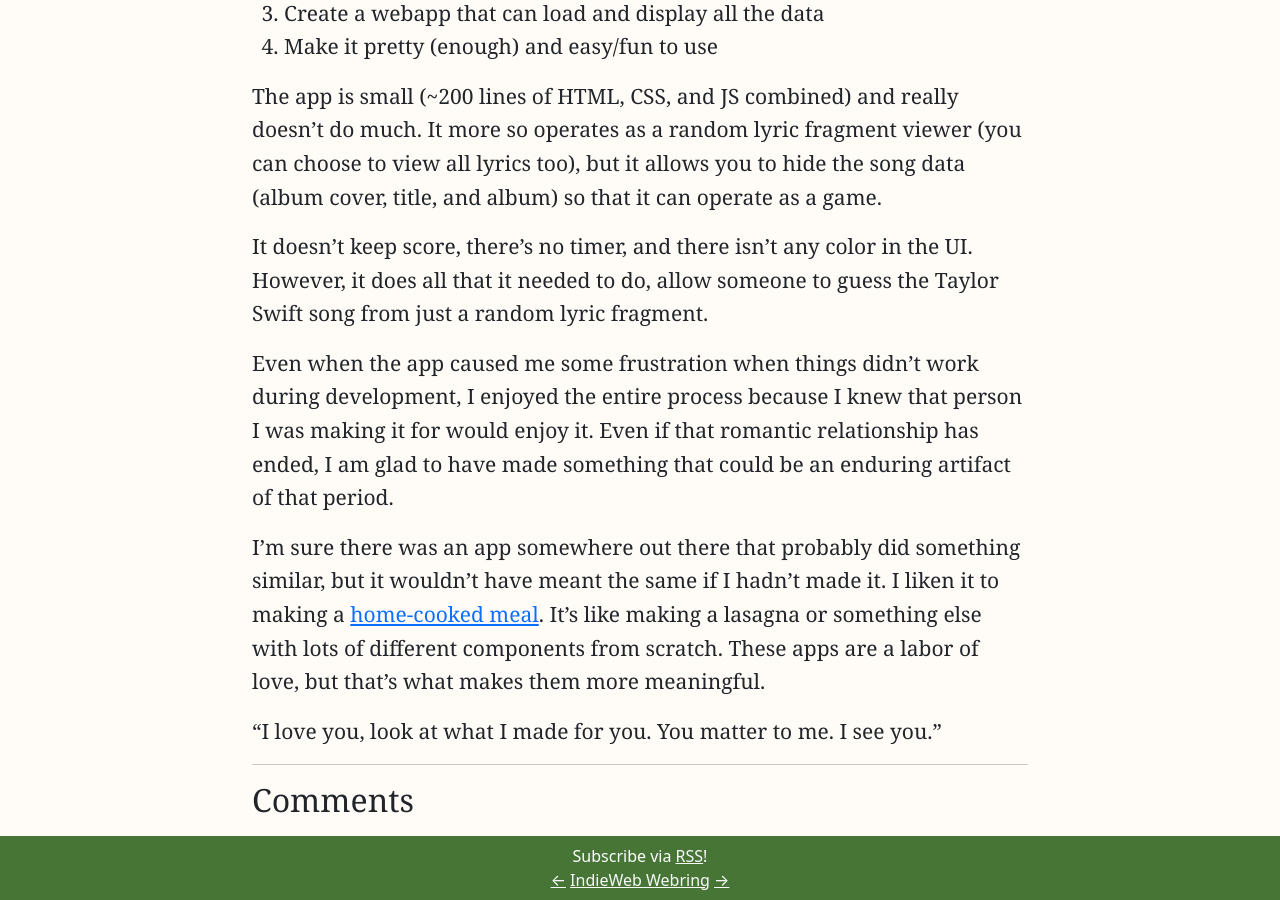
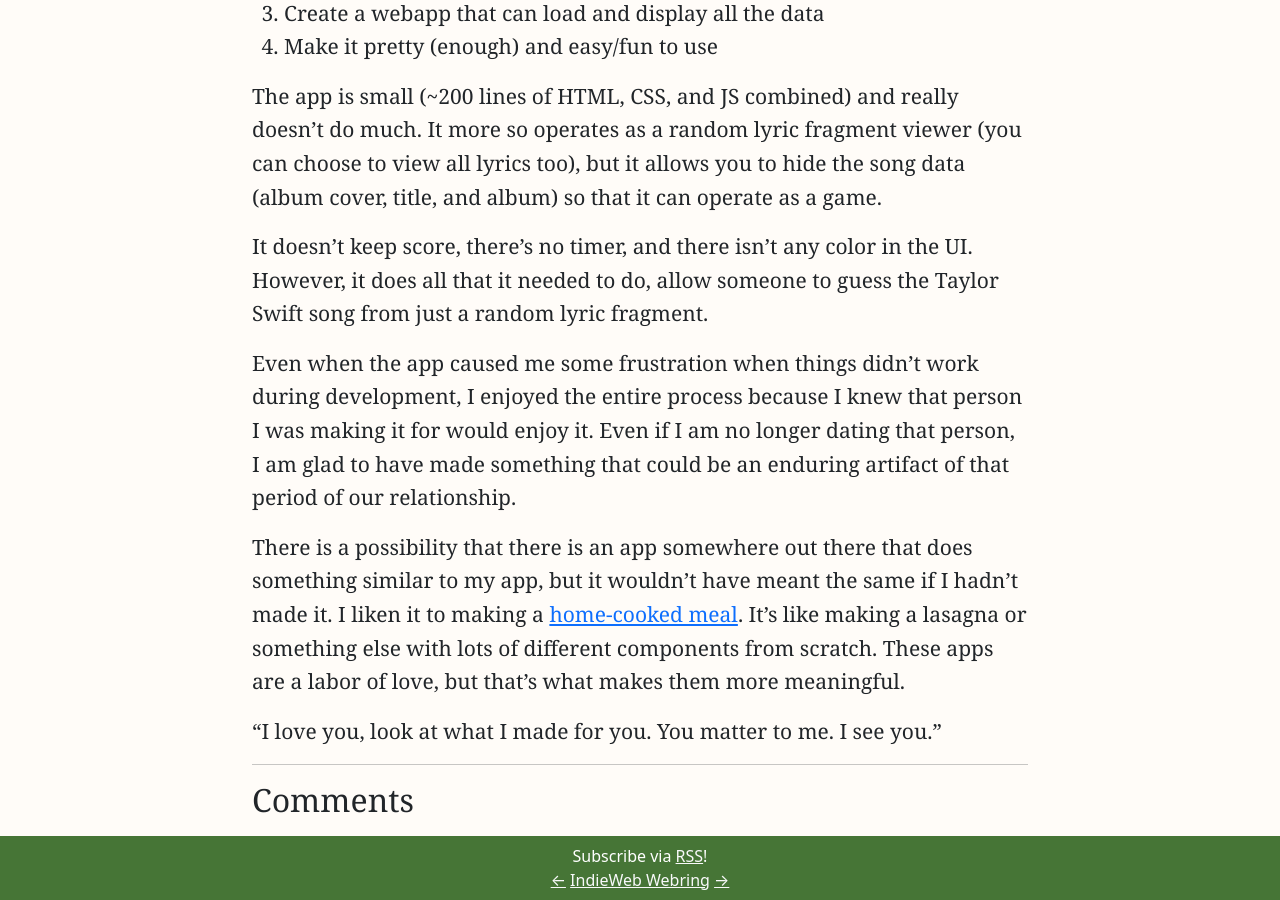
Before and after one commit to reeshuffled/reeshuffled.github.io, a Jekyll site: the page built from _posts/2024-08-16-The-Joy-of-Creating-Software-For-Others.md, in a window 1280 px wide and 900 px high, scrolled down 1858 px. Built offline with Jekyll 4.4.1, drawn with Linux system fonts in a browser that asks for light colours; comment, search, counter and statistics services are not loaded; some of the changed text lies outside the part shown.

Commit message:
minor copy edits

```diff
--- a/_posts/2024-08-16-The-Joy-of-Creating-Software-For-Others.md
+++ b/_posts/2024-08-16-The-Joy-of-Creating-Software-For-Others.md
@@ -45,8 +45,8 @@ The app is small (~200 lines of HTML, CSS, and JS combined) and really doesn't d
 
 It doesn't keep score, there's no timer, and there isn't any color in the UI. However, it does all that it needed to do, allow someone to guess the Taylor Swift song from just a random lyric fragment.
 
-Even when the app caused me some frustration when things didn't work during development, I enjoyed the entire process because I knew that person I was making it for would enjoy it. Even if that romantic relationship has ended, I am glad to have made something that could be an enduring artifact of that period.
+Even when the app caused me some frustration when things didn't work during development, I enjoyed the entire process because I knew that person I was making it for would enjoy it. Even if I am no longer dating that person, I am glad to have made something that could be an enduring artifact of that period of our relationship.
 
-I'm sure there was an app somewhere out there that probably did something similar, but it wouldn't have meant the same if I hadn't made it. I liken it to making a [home-cooked meal](https://www.robinsloan.com/notes/home-cooked-app/). It's like making a lasagna or something else with lots of different components from scratch. These apps are a labor of love, but that's what makes them more meaningful.
+There is a possibility that there is an app somewhere out there that does something similar to my app, but it wouldn't have meant the same if I hadn't made it. I liken it to making a [home-cooked meal](https://www.robinsloan.com/notes/home-cooked-app/). It's like making a lasagna or something else with lots of different components from scratch. These apps are a labor of love, but that's what makes them more meaningful.
 
 “I love you, look at what I made for you. You matter to me. I see you.”
```
Also changed, not shown: other parts of _posts/2024-08-16-The-Joy-of-Creating-Software-For-Others.md (+1 -1 lines).
